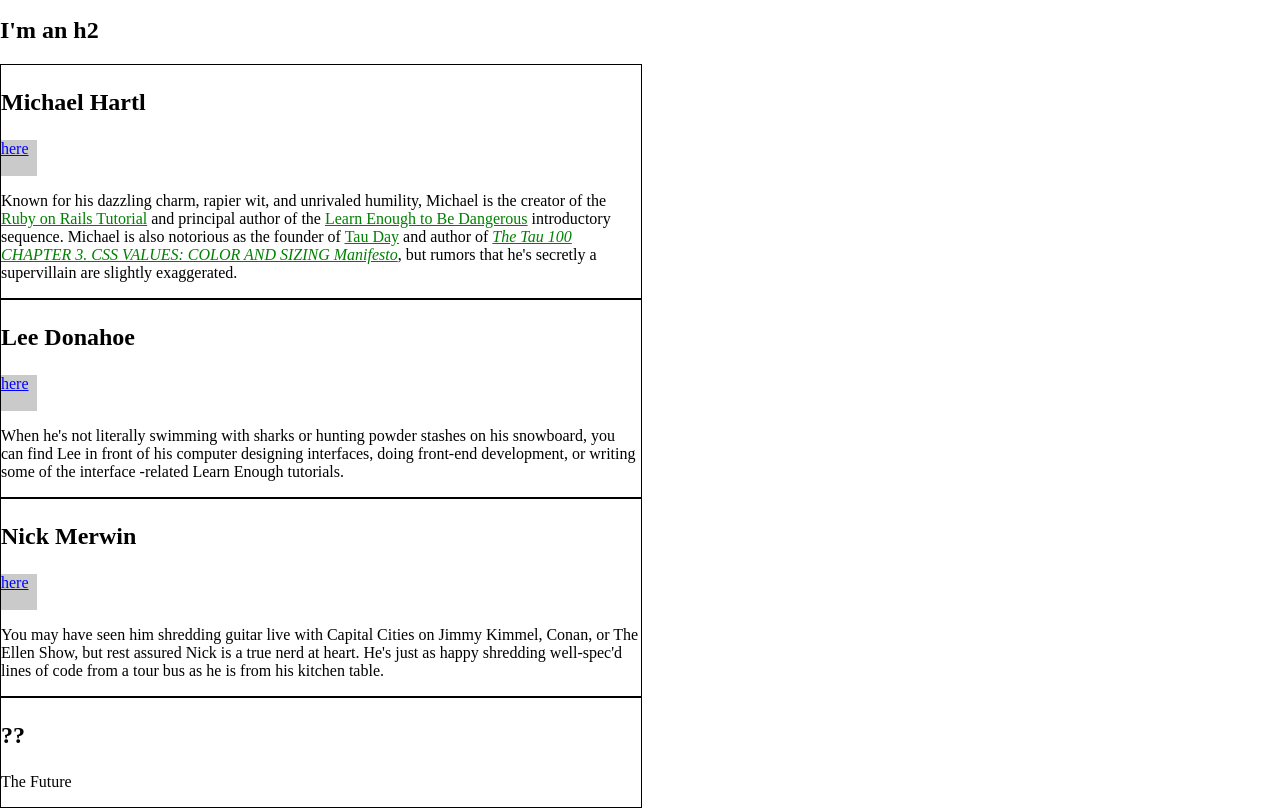
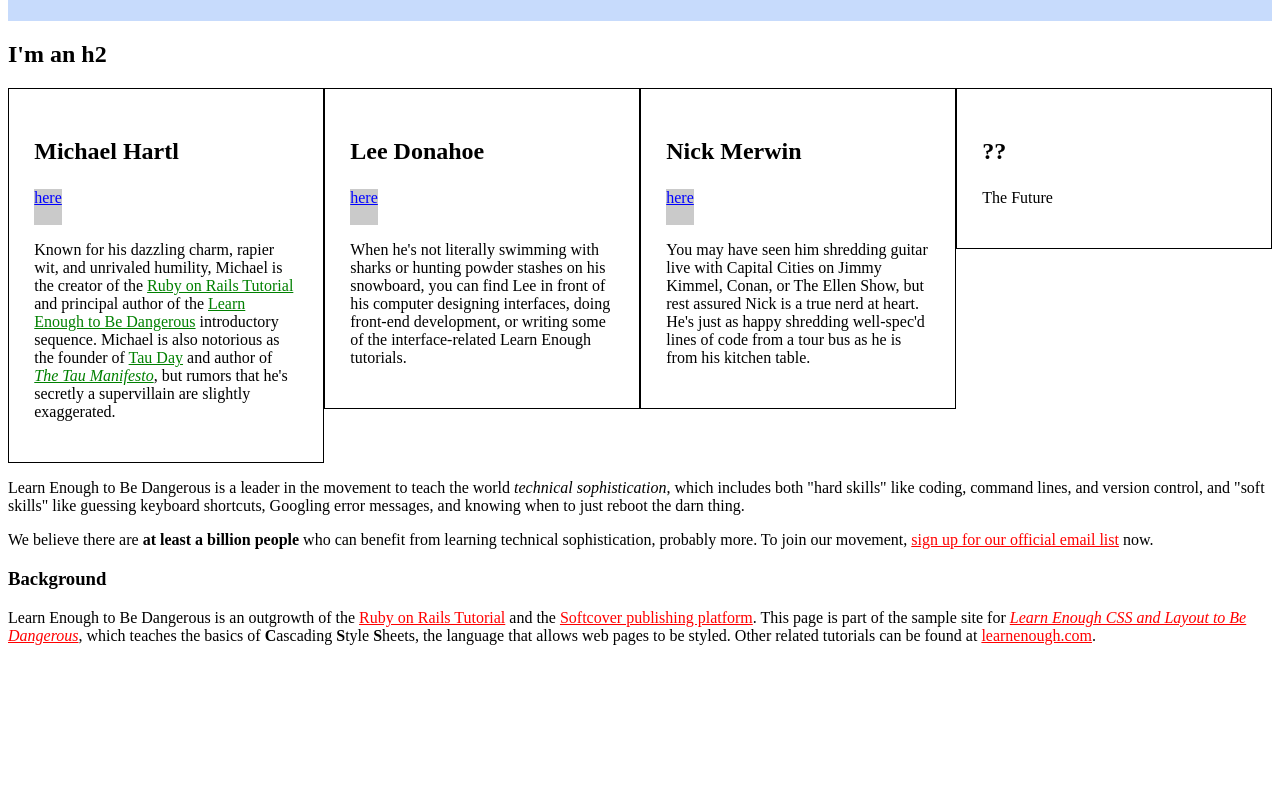
Before and after one commit to LittleFinchy/littlefinchy.github.io, a plain HTML site: page index.html in a window 1280 px wide. Shown: the part 387-1195 px from the top of the page. After the commit the page ends 1048 px from the top, so only its background shows below. Drawn offline with Linux system fonts and the light colour scheme.

Commit message:
Update index.html

```diff
--- a/index.html
+++ b/index.html
@@ -5,42 +5,44 @@
 	<meta charset="utf-8">
 	<style>
 		/* GLOBAL STYLES */
+		h1 {
+			font-size: 7vw;
+			margin-top: 0;
+		}
 		a {
 			color: #f00;
-		}
-		html, body {
-			margin: 0;
-			padding: 0;
-		}
-		h1 {
-			margin-top: 0;
-			font-size: 7vw;
 		}
 		/* HERO STYLES */
 		.full-hero {
 			background-color: #c7dbfc;
-			height: 30vw;
-			width: 30vw;
+			height: 50vh;
 		}
-		/*.full-hero li {
-			display: inline-block;
-			}*/
 		/* SOCIAL STYLES */
 		.social-link {
 			background: rgba(150, 150, 150, 0.5);
 			color: blue;
+			display: inline-block;
 			height: 36px;
-				width: 36px;
-				display: inline-block;
 		}
 		/* BIO STYLES */
 		.bio-wrapper {
 			font-size: 24px;
 		}
+		.bio-wrapper:after {
+			visibility: hidden;
+			display: block;
+			font-size: 0;
+			content: " ";
+			clear: both;
+			height: 0;
+		}
 		.bio-box {
 			border: 1px solid black;
+			box-sizing: border-box;
+			float: left;
 			font-size: 1rem;
-				width: 50%;
+			padding: 2%;
+			width: 25%;
 		}
 		.bio-box h3 {
 			font-size: 1.5em;
@@ -72,9 +74,7 @@
 	<div class="bio-wrapper">
 		<div class="bio-box">
 			<h3>Michael Hartl</h3>
-				<a href="https://twitter.com/mhartl" class="social-link">
-					here
-				</a>
+			<a href="https://twitter.com/mhartl" class="social-link">here</a>
 			<div class="bio-copy">
 				<p>
 					Known for his dazzling charm, rapier wit, and unrivaled humility,
@@ -86,7 +86,6 @@
 					is also notorious as the founder of
 					<a href="http://tauday.com/">Tau Day</a> and author of
 					<a href="http://tauday.com/tau-manifesto"><em>The Tau
-							100 CHAPTER 3. CSS VALUES: COLOR AND SIZING
 					Manifesto</em></a>, but rumors that he's secretly a supervillain
 					are slightly exaggerated.
 				</p>
@@ -94,40 +93,61 @@
 		</div>
 		<div class="bio-box">
 			<h3>Lee Donahoe</h3>
-				<a href="https://twitter.com/leedonahoe" class="social-link">
-					here
-				</a>
+			<a href="https://twitter.com/leedonahoe" class="social-link">here</a>
 			<div class="bio-copy">
 				<p>
-						When he's not literally swimming with sharks or hunting powder stashes on
-						his snowboard, you can find Lee in front of his computer designing
-						interfaces, doing front-end development, or writing some of the interface
-						-related Learn Enough tutorials.
+					When he's not literally swimming with sharks or hunting powder
+					stashes on his snowboard, you can find Lee in front of his computer
+					designing interfaces, doing front-end development, or writing some of
+					the interface-related Learn Enough tutorials.
 				</p>
 			</div>
 		</div>
 		<div class="bio-box">
 			<h3>Nick Merwin</h3>
-				<a href="https://twitter.com/nickmerwin" class="social-link">
-					here
-				</a>
+			<a href="https://twitter.com/nickmerwin" class="social-link">here</a>
 			<div class="bio-copy">
 				<p>
-						You may have seen him shredding guitar live with Capital Cities on Jimmy
-						Kimmel, Conan, or The Ellen Show, but rest assured Nick is a true nerd at
-						heart. He's just as happy shredding well-spec'd lines of code from a tour
-						bus as he is from his kitchen table.
+					You may have seen him shredding guitar live with Capital Cities on
+					Jimmy Kimmel, Conan, or The Ellen Show, but rest assured Nick is a
+					true nerd at heart. He's just as happy shredding well-spec'd lines
+					of code from a tour bus as he is from his kitchen table.
 				</p>
 			</div>
 		</div>
 		<div class="bio-box">
 			<h3>??</h3>
-				<div class="bio-copy">
 			<p>
 				The Future
 			</p>
 		</div>
 	</div>
-		</div>
+	<p>
+		Learn Enough to Be Dangerous is a leader in the movement to teach the
+		world <em>technical sophistication</em>, which includes both "hard
+		skills" like coding, command lines, and version control, and "soft
+		skills" like guessing keyboard shortcuts, Googling error messages, and
+		knowing when to just reboot the darn thing.
+	</p>
+	<p>
+		We believe there are <strong>at least a billion people</strong> who can
+		benefit from learning technical sophistication, probably more. To join
+		our movement,
+		<a href="https://learnenough.com/#email_list">sign up for our official
+		email list</a> now.
+	</p>
+	<h3>Background</h3>
+	<p>
+		Learn Enough to Be Dangerous is an outgrowth of the
+		<a href="https://www.railstutorial.org/">Ruby on Rails Tutorial</a> and the
+		<a href="https://www.softcover.io/">Softcover publishing platform</a>.
+		This page is part of the sample site for
+		<a href="https://learnenough.com/css-tutorial"><em>Learn Enough CSS and
+		Layout to Be Dangerous</em></a>, which teaches the basics of
+		<strong>C</strong>ascading <strong>S</strong>tyle
+		<strong>S</strong>heets, the language that allows web pages to be styled.
+		Other related tutorials can be found at
+		<a href="https://learnenough.com/">learnenough.com</a>.
+	</p>
 </body>
 </html>
```
Lines whose indentation alone changed are shown as unchanged.
